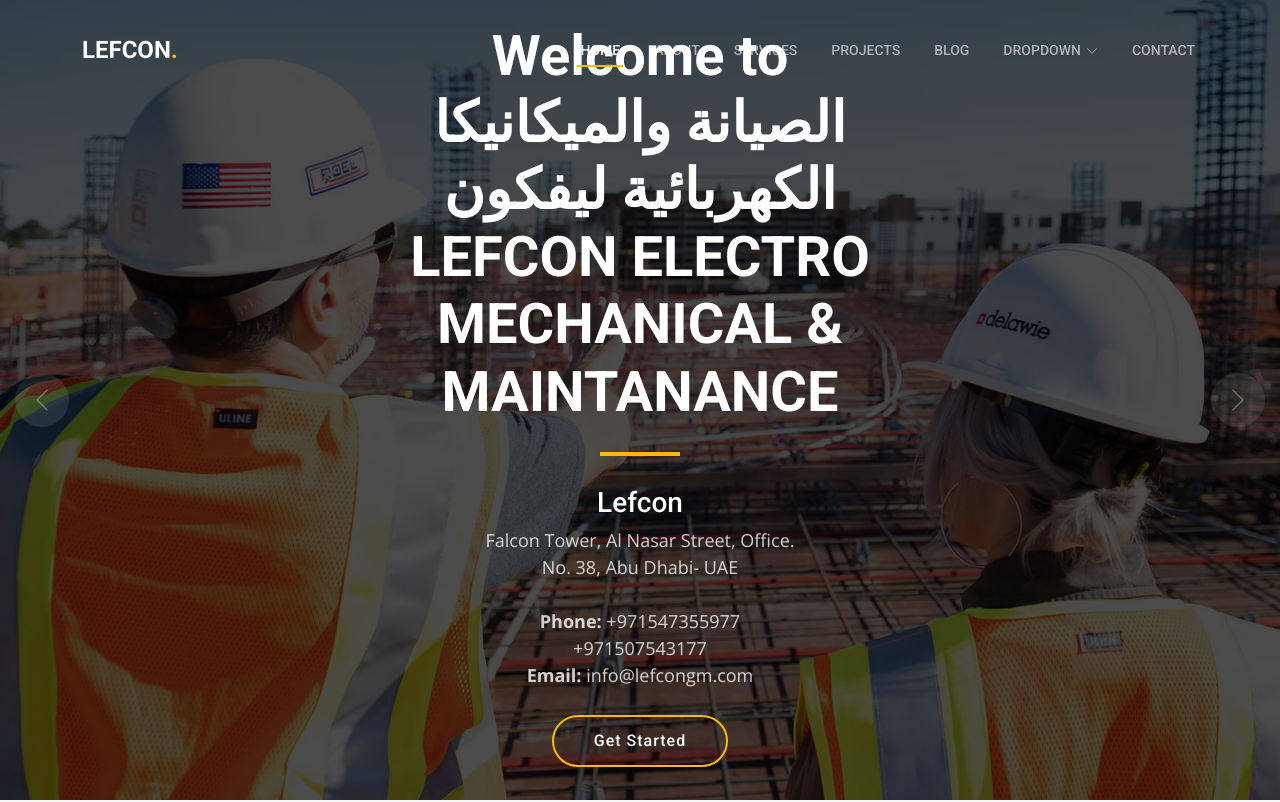
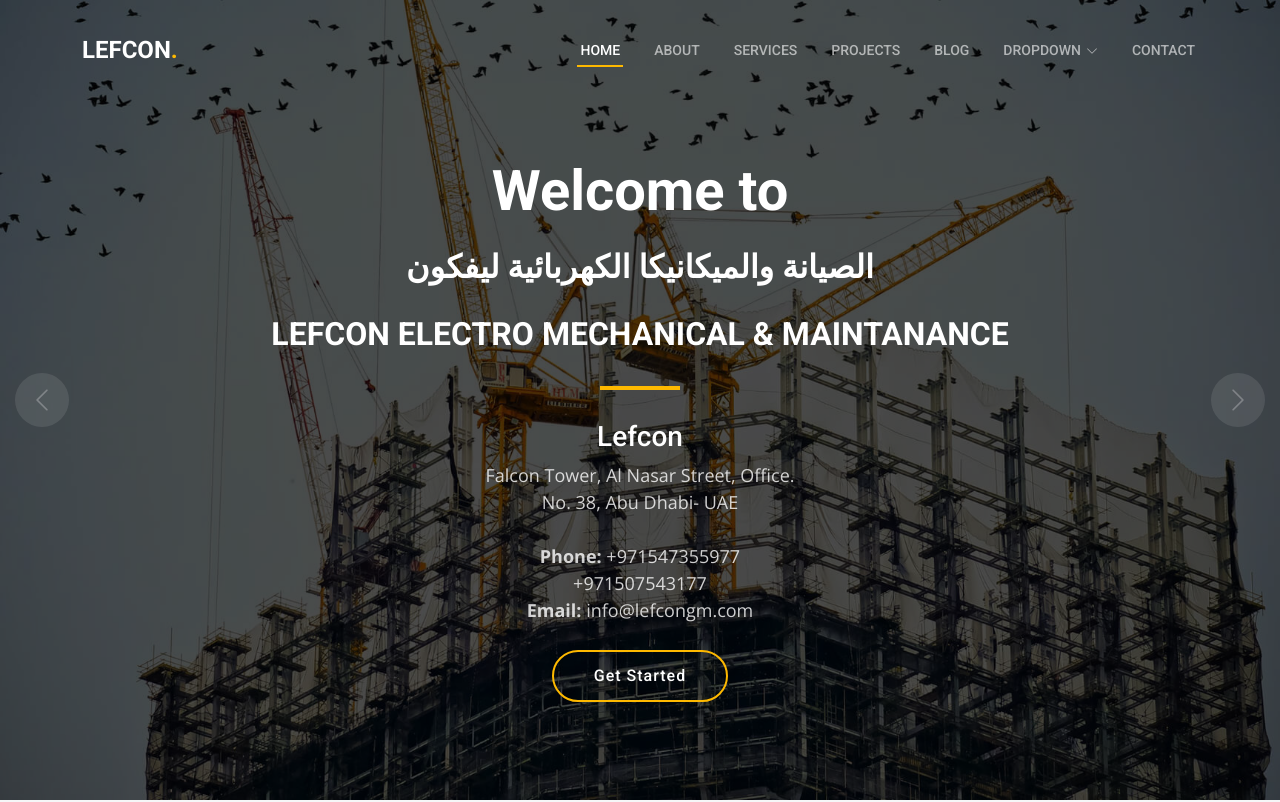
Before and after one commit to abuabz/lefconwesite, a plain HTML site: page index.html in a window 1280 px wide. Shown: the top 802 px of the page. Drawn offline with nearby package versions, Linux system fonts and the light colour scheme.

Commit message:
Update index.html

```diff
--- a/index.html
+++ b/index.html
@@ -88,8 +88,8 @@
     <div class="info d-flex align-items-center">
       <div class="container">
         <div class="row justify-content-center">
-          <div class="col-lg-6 text-center">
-            <h2 data-aos="fade-down">Welcome to  <br><span>الصيانة والميكانيكا الكهربائية ليفكون <br>LEFCON ELECTRO MECHANICAL & MAINTANANCE</span></h2>
+          <div class="col-lg-12 text-center" style="margin-top:70px;">
+            <h2 data-aos="fade-down">Welcome to  <br><span style="font-size:2rem;">الصيانة والميكانيكا الكهربائية ليفكون <br>LEFCON ELECTRO MECHANICAL & MAINTANANCE</span></h2>
             <p data-aos="fade-up"> <h3 style="color: white;">Lefcon </h3>
               <p>
                 Falcon Tower,  Al Nasar Street, Office. <br>
```
